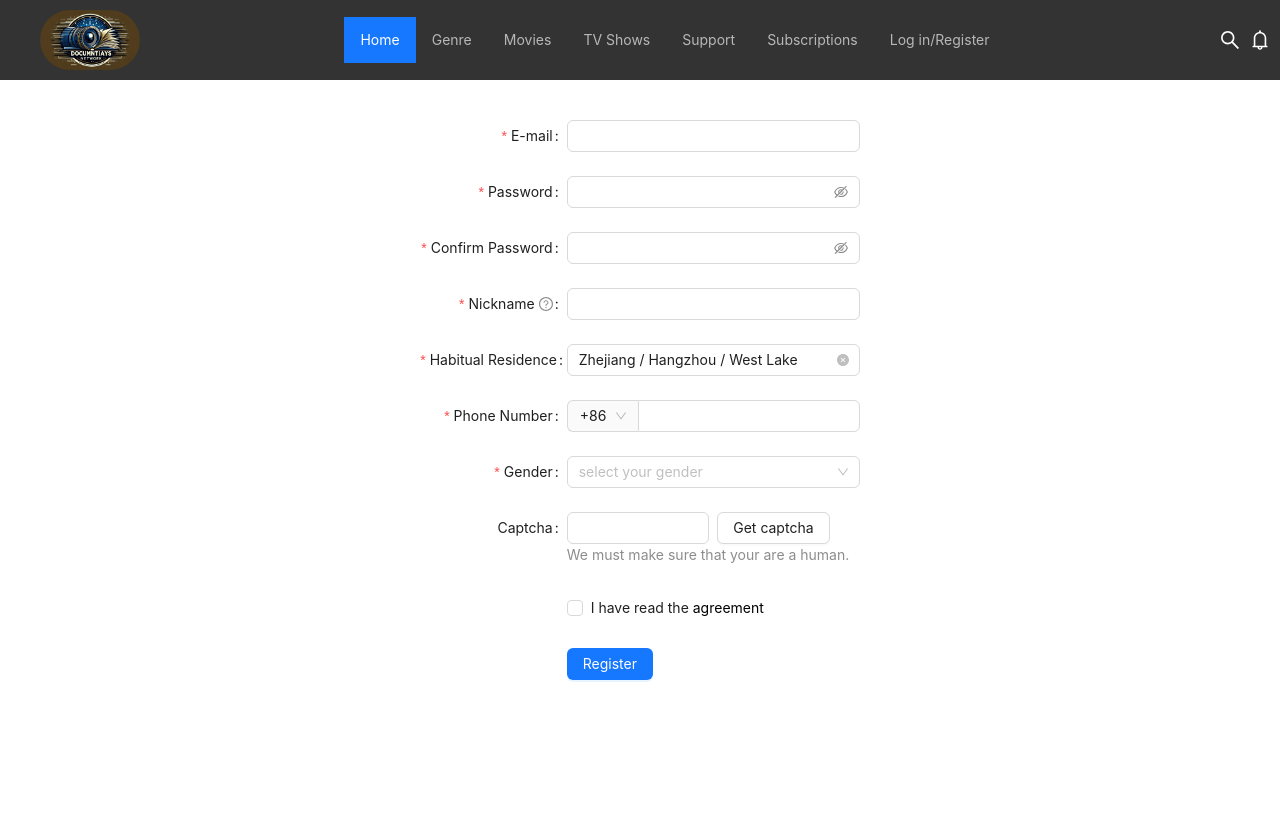
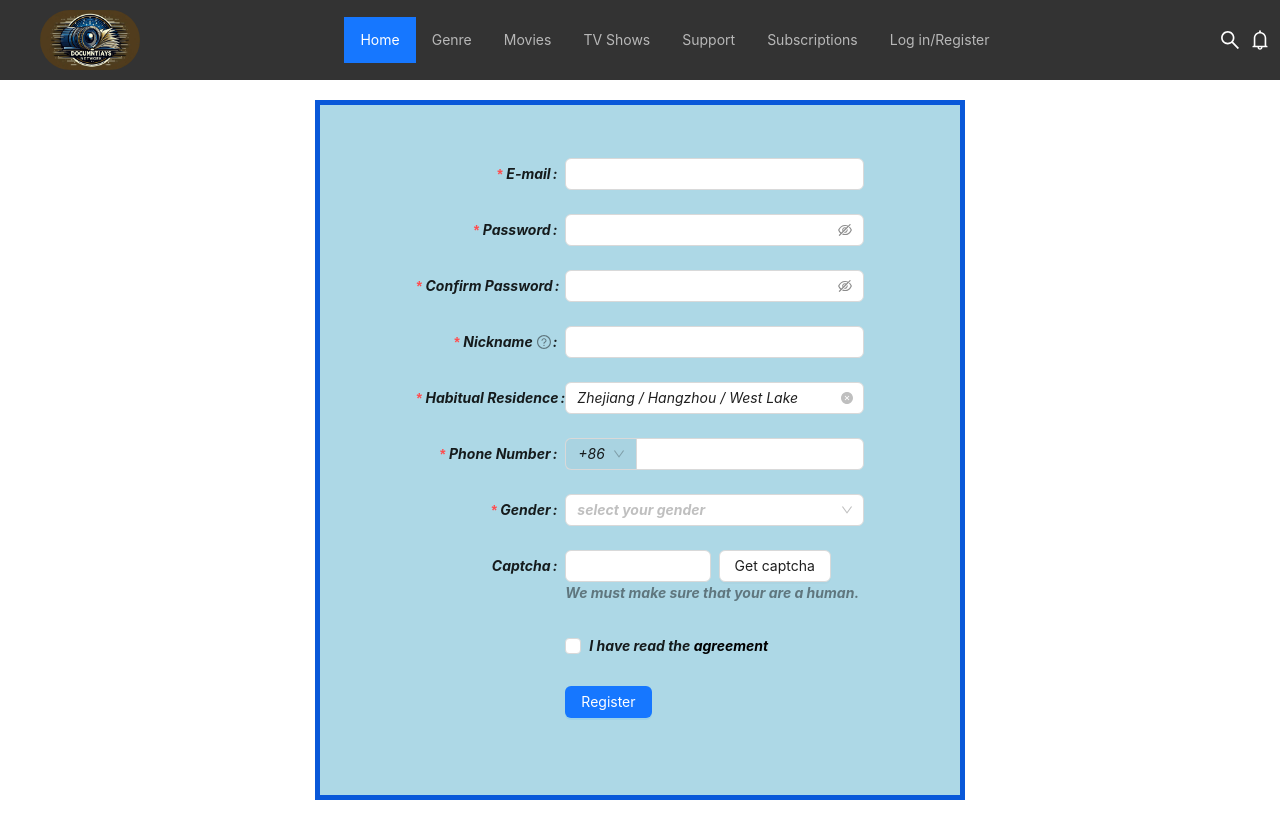
Before and after one commit to ibrahimMohs/Final-React-Project, a React (Create React App) app: page /RegisterPage in a window 1280 px wide. Built offline with nearby package versions, Linux system fonts and the light colour scheme.

Commit message:
changes in the register part

```diff
--- a/src/components/RegisterPage/RegisterPage.scss
+++ b/src/components/RegisterPage/RegisterPage.scss
@@ -1,10 +1,23 @@
-.allForms{
-    padding-top: 40px;
+
+.form-container {
     display: flex;
-    align-items: center;
     justify-content: center;
+  .all-forms {
+      display: flex;
+      align-items: center;
+      justify-content: center;
+      width: 650px;
+      height: 700px;
+      border: 5px solid #0958d9;
+      padding: 50px;
+      margin: 20px;
+      background-color:lightblue;
+      font-style: oblique;
+      font-weight: bold;
+
+  }
+
+  .ant-select-selection-item {
+    padding-inline-end: 46px !important;
+  }
 }
-
-.ant-select-selection-item{
-    padding-inline-end: 46px !important;
-}
--- a/src/components/RegisterPage/RegisterPage.tsx
+++ b/src/components/RegisterPage/RegisterPage.tsx
@@ -1,6 +1,6 @@
-import React, { useState } from 'react';
-import type { CascaderProps } from 'antd';
-import '../RegisterPage/RegisterPage.scss'
+import React, { useState } from "react";
+import type { CascaderProps } from "antd";
+import "../RegisterPage/RegisterPage.scss";
 import {
   AutoComplete,
   Button,
@@ -12,7 +12,7 @@ import {
   InputNumber,
   Row,
   Select,
-} from 'antd';
+} from "antd";
 
 const { Option } = Select;
 
@@ -22,34 +22,34 @@ interface DataNodeType {
   children?: DataNodeType[];
 }
 
-const residences: CascaderProps<DataNodeType>['options'] = [
+const residences: CascaderProps<DataNodeType>["options"] = [
   {
-    value: 'zhejiang',
-    label: 'Zhejiang',
+    value: "zhejiang",
+    label: "Zhejiang",
     children: [
       {
-        value: 'hangzhou',
-        label: 'Hangzhou',
+        value: "hangzhou",
+        label: "Hangzhou",
         children: [
           {
-            value: 'xihu',
-            label: 'West Lake',
+            value: "xihu",
+            label: "West Lake",
           },
         ],
       },
     ],
   },
   {
-    value: 'jiangsu',
-    label: 'Jiangsu',
+    value: "jiangsu",
+    label: "Jiangsu",
     children: [
       {
-        value: 'nanjing',
-        label: 'Nanjing',
+        value: "nanjing",
+        label: "Nanjing",
         children: [
           {
-            value: 'zhonghuamen',
-            label: 'Zhong Hua Men',
+            value: "zhonghuamen",
+            label: "Zhong Hua Men",
           },
         ],
       },
@@ -85,7 +85,7 @@ const Register: React.FC = () => {
   const [form] = Form.useForm();
 
   const onFinish = (values: any) => {
-    console.log('Received values of form: ', values);
+    console.log("Received values of form: ", values);
   };
 
   const prefixSelector = (
@@ -114,7 +114,9 @@ const Register: React.FC = () => {
     if (!value) {
       setAutoCompleteResult([]);
     } else {
-      setAutoCompleteResult(['.com', '.org', '.net'].map((domain) => `${value}${domain}`));
+      setAutoCompleteResult(
+        [".com", ".org", ".net"].map((domain) => `${value}${domain}`)
+      );
     }
   };
 
@@ -124,13 +126,17 @@ const Register: React.FC = () => {
   }));
 
   return (
-    <div className='allForms'>
+    <div className="form-container">
+      <div className="all-forms">
         <Form
           {...formItemLayout}
           form={form}
           name="register"
           onFinish={onFinish}
-      initialValues={{ residence: ['zhejiang', 'hangzhou', 'xihu'], prefix: '86' }}
+          initialValues={{
+            residence: ["zhejiang", "hangzhou", "xihu"],
+            prefix: "86",
+          }}
           style={{ maxWidth: 600 }}
           scrollToFirstError
         >
@@ -139,12 +145,12 @@ const Register: React.FC = () => {
             label="E-mail"
             rules={[
               {
-            type: 'email',
-            message: 'The input is not valid E-mail!',
+                type: "email",
+                message: "The input is not valid E-mail!",
               },
               {
                 required: true,
-            message: 'Please input your E-mail!',
+                message: "Please input your E-mail!",
               },
             ]}
           >
@@ -157,7 +163,7 @@ const Register: React.FC = () => {
             rules={[
               {
                 required: true,
-            message: 'Please input your password!',
+                message: "Please input your password!",
               },
             ]}
             hasFeedback
@@ -168,19 +174,21 @@ const Register: React.FC = () => {
           <Form.Item
             name="confirm"
             label="Confirm Password"
-        dependencies={['password']}
+            dependencies={["password"]}
             hasFeedback
             rules={[
               {
                 required: true,
-            message: 'Please confirm your password!',
+                message: "Please confirm your password!",
               },
               ({ getFieldValue }) => ({
                 validator(_, value) {
-              if (!value || getFieldValue('password') === value) {
+                  if (!value || getFieldValue("password") === value) {
                     return Promise.resolve();
                   }
-              return Promise.reject(new Error('The new password that you entered do not match!'));
+                  return Promise.reject(
+                    new Error("The new password that you entered do not match!")
+                  );
                 },
               }),
             ]}
@@ -192,7 +200,13 @@ const Register: React.FC = () => {
             name="nickname"
             label="Nickname"
             tooltip="What do you want others to call you?"
-        rules={[{ required: true, message: 'Please input your nickname!', whitespace: true }]}
+            rules={[
+              {
+                required: true,
+                message: "Please input your nickname!",
+                whitespace: true,
+              },
+            ]}
           >
             <Input />
           </Form.Item>
@@ -201,7 +215,11 @@ const Register: React.FC = () => {
             name="residence"
             label="Habitual Residence"
             rules={[
-          { type: 'array', required: true, message: 'Please select your habitual residence!' },
+              {
+                type: "array",
+                required: true,
+                message: "Please select your habitual residence!",
+              },
             ]}
           >
             <Cascader options={residences} />
@@ -210,15 +228,17 @@ const Register: React.FC = () => {
           <Form.Item
             name="phone"
             label="Phone Number"
-        rules={[{ required: true, message: 'Please input your phone number!' }]}
+            rules={[
+              { required: true, message: "Please input your phone number!" },
+            ]}
           >
-        <Input addonBefore={prefixSelector} style={{ width: '100%' }} />
+            <Input addonBefore={prefixSelector} style={{ width: "100%" }} />
           </Form.Item>
 
           <Form.Item
             name="gender"
             label="Gender"
-        rules={[{ required: true, message: 'Please select gender!' }]}
+            rules={[{ required: true, message: "Please select gender!" }]}
           >
             <Select placeholder="select your gender">
               <Option value="male">Male</Option>
@@ -227,13 +247,21 @@ const Register: React.FC = () => {
             </Select>
           </Form.Item>
 
-      <Form.Item label="Captcha" extra="We must make sure that your are a human.">
+          <Form.Item
+            label="Captcha"
+            extra="We must make sure that your are a human."
+          >
             <Row gutter={8}>
               <Col span={12}>
                 <Form.Item
                   name="captcha"
                   noStyle
-              rules={[{ required: true, message: 'Please input the captcha you got!' }]}
+                  rules={[
+                    {
+                      required: true,
+                      message: "Please input the captcha you got!",
+                    },
+                  ]}
                 >
                   <Input />
                 </Form.Item>
@@ -250,7 +278,9 @@ const Register: React.FC = () => {
             rules={[
               {
                 validator: (_, value) =>
-              value ? Promise.resolve() : Promise.reject(new Error('Should accept agreement')),
+                  value
+                    ? Promise.resolve()
+                    : Promise.reject(new Error("Should accept agreement")),
               },
             ]}
             {...tailFormItemLayout}
@@ -266,6 +296,7 @@ const Register: React.FC = () => {
           </Form.Item>
         </Form>
       </div>
+    </div>
   );
 };
 
--- a/src/pages/LoginPage/LoginPage.scss
+++ b/src/pages/LoginPage/LoginPage.scss
@@ -20,10 +20,13 @@ $font-family: 'Playfair Display', serif;
   h1{
     font-family: $font-family;
     color: darkblue;
+    font-weight: bold;
   }
   h2{
     font-family:  $font-family;
     color: black;
+    margin-top: 30px;
+    font-weight: bold;
   }
 }
 .password {
@@ -80,6 +83,7 @@ a {
   height: 100%;
   border-radius: 5px;
   position: relative;
+  font-weight: bold;
 
 
   form {
@@ -128,6 +132,7 @@ a {
   justify-content: center;
   border: 1px solid #5b5b5b !important;
   margin-top: 20px;
+  color:black;
   span {
     color: #000;
     font-weight: 600 !important;
@@ -147,6 +152,7 @@ hr {
   margin-left: 70px;
   margin-top: -15px;
   font-size: 12px;
+  color: #000;
   .login-footer:hover {
     background-color: black;
   }
```
Lines whose indentation alone changed are shown as unchanged.
